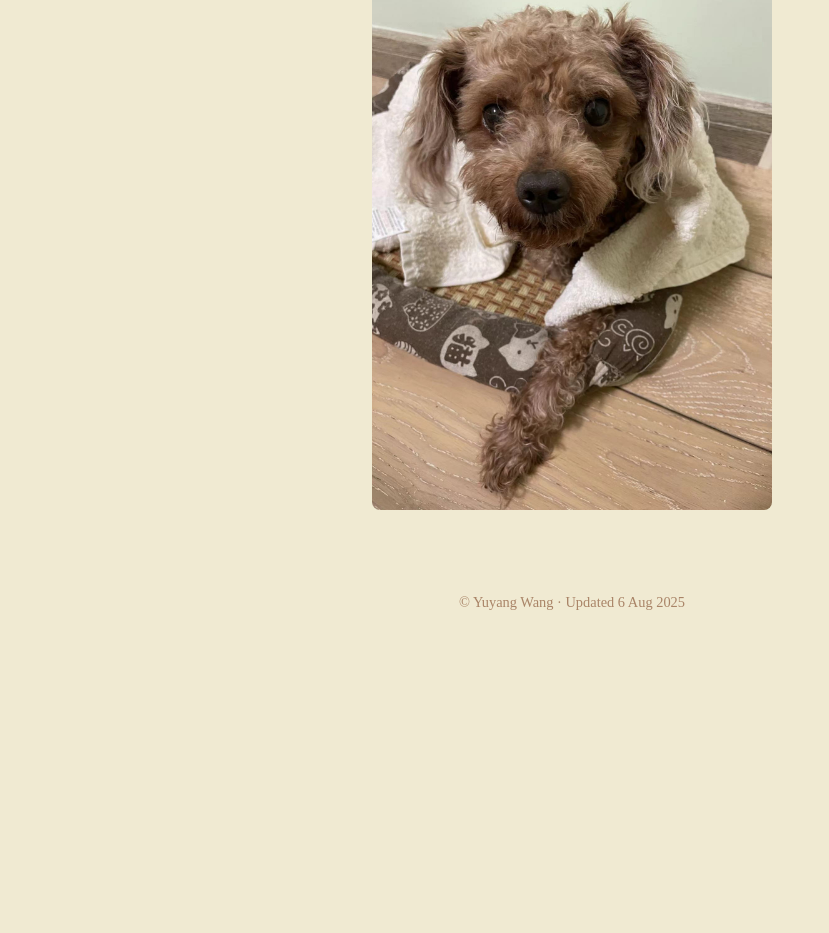
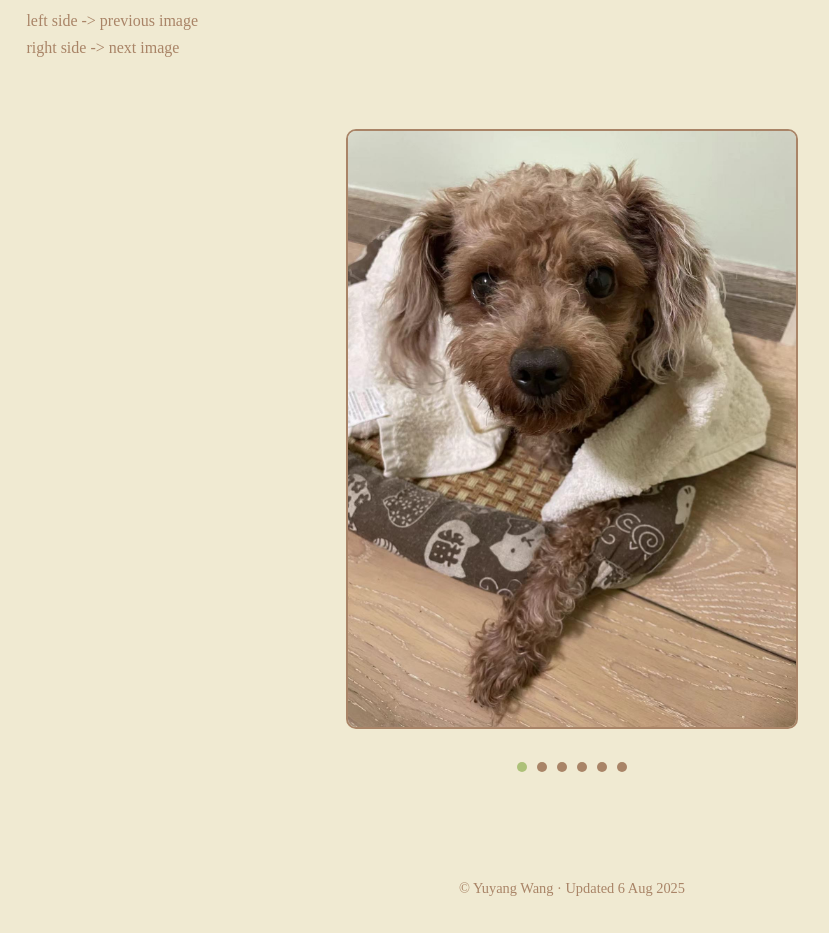
Before and after one commit to Haru-Tachibana/about-me, a Gatsby site: page / in a window 1280 px wide. Shown: the part 539-1472 px from the top of the page, 68-897 px from the left. Before the commit the page ends 1185 px from the top, so only its background shows below. Built offline with nearby package versions, Linux system fonts and the light colour scheme; Gatsby itself is replaced by a stand-in of ours.

Commit message:
Refactor code structure for improved readability and maintainability

```diff
--- /dev/null
+++ b/src/components/Gallery.js
@@ -0,0 +1,50 @@
+// src/components/Gallery.js
+import React, { useState } from 'react';
+import styled from 'styled-components';
+
+const GalleryContainer = styled.div`
+  padding: 2rem;
+  margin-top: 2rem;
+  background-color: var(--linen);
+  border: 1px solid var(--moss);
+  border-radius: 8px;
+`;
+
+const ToggleButton = styled.button`
+  font-family: 'Fira Mono', monospace;
+  font-size: 0.95rem;
+  padding: 0.5rem 1rem;
+  margin-bottom: 1rem;
+  border: none;
+  background-color: var(--moss);
+  color: white;
+  cursor: pointer;
+  border-radius: 4px;
+
+  &:hover {
+    background-color: var(--dark-olive);
+  }
+`;
+
+const ImageGrid = styled.div`
+  display: flex;
+  flex-wrap: wrap;
+  gap: 20px;
+  justify-content: center;
+`;
+
+const Gallery = ({ children }) => {
+  const [isVisible, setIsVisible] = useState(true);
+
+  return (
+    <GalleryContainer>
+      <ToggleButton onClick={() => setIsVisible(!isVisible)}>
+        {isVisible ? 'Hide Gallery' : 'Show Gallery'}
+      </ToggleButton>
+
+      {isVisible && <ImageGrid>{children}</ImageGrid>}
+    </GalleryContainer>
+  );
+};
+
+export default Gallery;
--- /dev/null
+++ b/src/components/ImageCarousel.js
@@ -0,0 +1,93 @@
+// src/components/ImageCarousel.js
+import React, { useState } from 'react';
+import styled from 'styled-components';
+
+const CarouselWrapper = styled.div`
+  position: relative;
+  max-width: 100%;
+  margin: 2rem auto;
+`;
+
+const ImageDisplay = styled.div`
+  position: relative;
+  cursor: pointer;
+`;
+
+const StyledImage = styled.img`
+  width: 100%;
+  max-height: 600px;
+  object-fit: contain;
+  border-radius: 10px;
+  border: 2px solid var(--coffee);
+  background-color: var(--linen);
+`;
+
+const ClickZone = styled.div`
+  position: absolute;
+  top: 0;
+  bottom: 0;
+  width: 50%;
+  z-index: 2;
+  cursor: pointer;
+`;
+
+const LeftZone = styled(ClickZone)`
+  left: 0;
+`;
+
+const RightZone = styled(ClickZone)`
+  right: 0;
+`;
+
+const DotsContainer = styled.div`
+  text-align: center;
+  margin-top: 1rem;
+`;
+
+const Dot = styled.span`
+  display: inline-block;
+  height: 10px;
+  width: 10px;
+  margin: 0 5px;
+  background-color: ${props => (props.active ? 'var(--moss)' : 'var(--coffee)')};
+  border-radius: 50%;
+  cursor: pointer;
+`;
+
+const ImageCarousel = ({ images }) => {
+  const [index, setIndex] = useState(0);
+
+  if (!images || images.length === 0) {
+    return <p style={{ textAlign: 'center' }}>No images to display.</p>;
+  }
+
+  const prevImage = () => {
+    setIndex((index - 1 + images.length) % images.length);
+  };
+
+  const nextImage = () => {
+    setIndex((index + 1) % images.length);
+  };
+
+  return (
+    <CarouselWrapper>
+      <ImageDisplay>
+        <StyledImage src={images[index]} alt={`Slide ${index + 1}`} />
+        <LeftZone onClick={prevImage} />
+        <RightZone onClick={nextImage} />
+      </ImageDisplay>
+      <DotsContainer>
+        {images.map((_, i) => (
+          <Dot
+            key={i}
+            active={i === index}
+            onClick={() => setIndex(i)}
+          />
+        ))}
+      </DotsContainer>
+    </CarouselWrapper>
+  );
+};
+
+
+export default ImageCarousel;
--- a/src/pages/anime.js
+++ b/src/pages/anime.js
@@ -39,7 +39,6 @@ const sampleAnimeData = {
       youtubeId: 'K2uEPO9FcSg'
     }
   ]
-  // add more...
 }
 
 export default function AnimePage() {
--- a/src/pages/index.js
+++ b/src/pages/index.js
@@ -2,7 +2,18 @@ import * as React from 'react';
 import Layout from '../components/layout';
 import { StaticImage } from 'gatsby-plugin-image';
 import { HeroSection, BigHeading, AccentText, SubHeading, BodyText } from '../components/styled';
-import StyledButton from '../components/StyledButton'; // if you want to add a button
+import StyledButton from '../components/StyledButton';
+import Gallery from '../components/Gallery';
+import ImageCarousel from '../components/ImageCarousel';
+
+const imagePathsKemi = [
+  '/images/kemi1.jpg',
+  '/images/kemi2.jpg',
+  '/images/kemi3.jpg',
+  '/images/kemi4.jpg',
+  '/images/kemi5.jpg',
+  '/images/kemi6.jpg',
+];
 
 const IndexPage = () => {
   return (
@@ -17,15 +28,15 @@ const IndexPage = () => {
         <BodyText>
           This is my personal website. Feel free to explore my experiences and interests (maybe some fun facts as well).
         </BodyText>
-        <figure style={{ maxWidth: '400px', margin: '1rem auto' }}>
-          <StaticImage
-            src="../images/kemi1.jpg"
-            alt="Photo of Kemi, my dog"
-            style={{ borderRadius: '8px' }}
-          />
-        </figure>
-        {/* Optional: add a button */}
-        {/* <StyledButton>See My Projects</StyledButton> */}
+        <SubHeading>
+          *Click on the images below to see more funny pics~ <br />
+        </SubHeading>
+        <BodyText>
+          left side -> previous image <br />
+          right side -> next image
+        </BodyText>
+        <ImageCarousel images={imagePathsKemi} />
+
       </HeroSection>
     </Layout>
   );
--- a/src/pages/music.js
+++ b/src/pages/music.js
@@ -2,7 +2,7 @@ import * as React from 'react';
 import Layout from '../components/layout';
 import { StaticImage } from 'gatsby-plugin-image';
 import { HeroSection, BigHeading, AccentText, SubHeading, BodyText } from '../components/styled';
-import StyledButton from '../components/StyledButton'; // if you want to add a button
+import StyledButton from '../components/StyledButton';
 
 const IndexPage = () => {
   return (
@@ -14,9 +14,7 @@ const IndexPage = () => {
         <BodyText>
 
         </BodyText>
-        <img src="/images/gifs/ryo-shy.gif" alt="Ryo shy"
-          style={{ maxWidth: '100%', height: 'auto' }}
-        />
+
       </HeroSection>
     </Layout>
   );
--- a/src/pages/projects.js
+++ b/src/pages/projects.js
@@ -2,7 +2,7 @@ import * as React from 'react';
 import Layout from '../components/layout';
 import { StaticImage } from 'gatsby-plugin-image';
 import { HeroSection, BigHeading, AccentText, SubHeading, BodyText } from '../components/styled';
-import StyledButton from '../components/StyledButton'; // if you want to add a button
+import StyledButton from '../components/StyledButton';
 
 const IndexPage = () => {
   return (
@@ -15,8 +15,7 @@ const IndexPage = () => {
         <img src="/images/gifs/ryo-shy.gif" alt="Ryo shy"
           style={{ maxWidth: '100%', height: 'auto' }}
         />
-        {/* Optional: add a button */}
-        {/* <StyledButton>See My Projects</StyledButton> */}
+
       </HeroSection>
     </Layout>
   );
```
Also changed, not shown: src/pages/about.js (+5 -5 lines), src/components/SocialSidebar.js (line endings or trailing spaces), static/images/kemi1.jpg (renamed from src/images/kemi1.jpg), static/images/kemi2.jpg (added), static/images/kemi3.jpg (added), static/images/kemi4.jpg (added), static/images/kemi5.jpg (added), static/images/kemi6.jpg (added).
